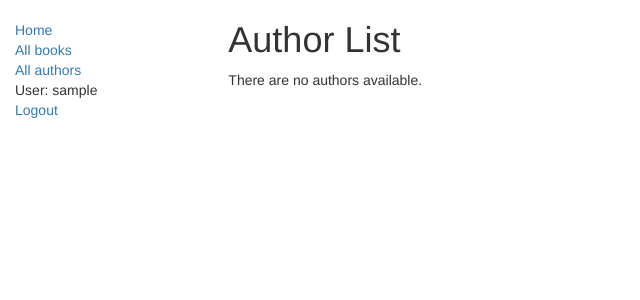
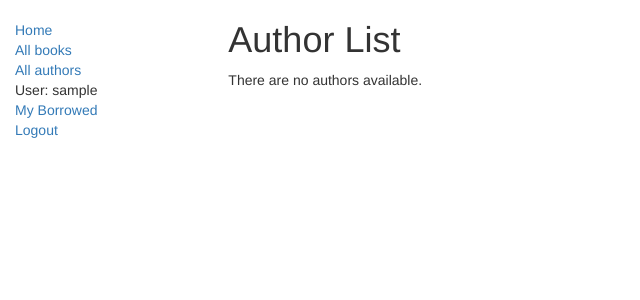
Before and after one commit to samzhuwj/locallibrary, a Django app: page /catalog/authors/ in a window 1280 px wide. Shown: the top 300 px of the page, without its empty margins (0-640 px from the left). Run offline with Django 3.2, Linux system fonts and the light colour scheme; the visitor is signed in with stand-in values (Sample User, id 1); data that the repository does not hold is empty; some libraries are stand-ins or nearby versions.

Commit message:
add link my-borrowed to sidebar

```diff
--- a/catalog/templates/base_generic.html
+++ b/catalog/templates/base_generic.html
@@ -24,6 +24,7 @@
               <li><a href="{% url 'authors' %}">All authors</a></li>
               {% if user.is_authenticated %}
                 <li>User: {{ user.get_username }}</li>
+                <li><a href="{% url 'my-borrowed' %}">My Borrowed</a></li>
                 <li><a href="{% url 'logout'%}?next={{request.path}}">Logout</a></li>
               {% else %}
                 <li><a href="{% url 'login'%}?next={{request.path}}">Login</a></li>
```
